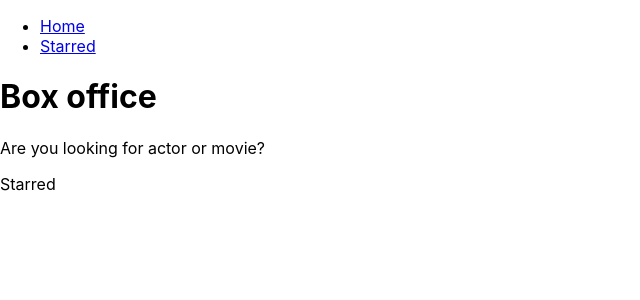
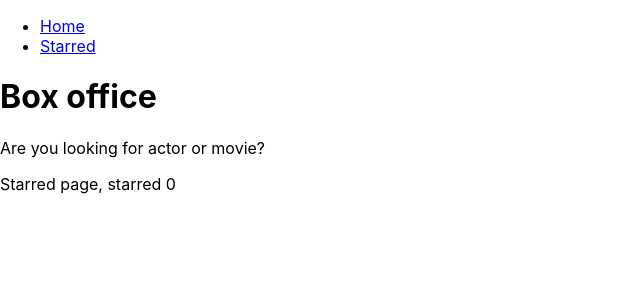
Before and after one commit to Manish3330/box-office-app, a React (Create React App) app: page /starred in a window 1280 px wide. Shown: the top 300 px of the page, without its empty margins (0-640 px from the left). Built offline with nearby package versions, Linux system fonts and the light colour scheme.

Commit message:
created useStarredShows custom hook. placed useStarredShows hook logic in separate file. tell user wheter show is starred or not

```diff
--- a/src/components/shows/ShowCard.jsx
+++ b/src/components/shows/ShowCard.jsx
@@ -1,4 +1,4 @@
-const ShowCard = ({ name, image, id, summary, onStarMeClick }) => {
+const ShowCard = ({ name, image, id, summary, onStarMeClick, isStarred }) => {
   const summaryStripped = summary
     ? summary.split(' ').slice(0, 10).join(' ').replace(/<.+?>/g, '')
     : 'No description';
@@ -14,7 +14,7 @@ const ShowCard = ({ name, image, id, summary, onStarMeClick }) => {
           Read more
         </a>
         <button type="button" onClick={() => onStarMeClick(id)}>
-          Star me
+          {isStarred ? 'Unstar me' : 'Star me'}
         </button>
       </div>
     </div>
--- a/src/components/shows/ShowGrid.jsx
+++ b/src/components/shows/ShowGrid.jsx
@@ -1,48 +1,17 @@
-import { useReducer, useEffect } from 'react';
 import ShowCard from './ShowCard';
-
-const usePersistedReducer = (reducer, initialState, localStorageKey) => {
-  const [state, dispatch] = useReducer(reducer, initialState, initial => {
-    const persistedValue = localStorage.getItem(localStorageKey);
-
-    return persistedValue ? JSON.parse(persistedValue) : initial;
-  });
-
-  useEffect(() => {
-    localStorage.setItem(localStorageKey, JSON.stringify(state));
-  }, [state, localStorageKey]);
-
-  return [state, dispatch];
-};
-
-const starredShowsReducer = (currentStarred, action) => {
-  switch (action.type) {
-    case 'STAR':
-      return currentStarred.concat(action.showId);
-    case 'UNSTAR':
-      return currentStarred.filter(showId => showId !== action.showId);
-    default:
-      return currentStarred;
-  }
-};
+import { useStarredShows } from '../../lib/useStarredShows';
 
 const ShowGrid = ({ shows }) => {
-  const [starredShows, dispatchStarred] = usePersistedReducer(
-    starredShowsReducer,
-    [],
-    'starredShows'
-  );
+  const [starredShows, dispatchStarred] = useStarredShows();
 
   const onStarMeClick = showId => {
     const isStarred = starredShows.includes(showId);
-
     if (isStarred) {
       dispatchStarred({ type: 'UNSTAR', showId });
     } else {
       dispatchStarred({ type: 'STAR', showId });
     }
   };
-
   return (
     <div>
       {shows.map(data => (
@@ -55,6 +24,7 @@ const ShowGrid = ({ shows }) => {
           }
           summary={data.show.summary}
           onStarMeClick={onStarMeClick}
+          isStarred={starredShows.includes(data.show.id)}
         />
       ))}
     </div>
--- /dev/null
+++ b/src/lib/useStarredShows.jsx
@@ -0,0 +1,30 @@
+import { useReducer, useEffect } from 'react';
+
+const usePersistedReducer = (reducer, initialState, localStorageKey) => {
+  const [state, dispatch] = useReducer(reducer, initialState, initial => {
+    const persistedValue = localStorage.getItem(localStorageKey);
+
+    return persistedValue ? JSON.parse(persistedValue) : initial;
+  });
+
+  useEffect(() => {
+    localStorage.setItem(localStorageKey, JSON.stringify(state));
+  }, [state, localStorageKey]);
+
+  return [state, dispatch];
+};
+
+const starredShowsReducer = (currentStarred, action) => {
+  switch (action.type) {
+    case 'STAR':
+      return currentStarred.concat(action.showId);
+    case 'UNSTAR':
+      return currentStarred.filter(showId => showId !== action.showId);
+    default:
+      return currentStarred;
+  }
+};
+
+export const useStarredShows = () => {
+  return usePersistedReducer(starredShowsReducer, [], 'starredShows');
+};
--- a/src/pages/Starred.jsx
+++ b/src/pages/Starred.jsx
@@ -1,4 +1,9 @@
-const Starred = ()=>{
-return (<div>Starred</div>)
-}
-export default Starred
+import { useStarredShows } from '../lib/useStarredShows';
+
+const Starred = () => {
+  const [starredShows] = useStarredShows();
+
+  return <div>Starred page, starred {starredShows.length}</div>;
+};
+
+export default Starred;
```
